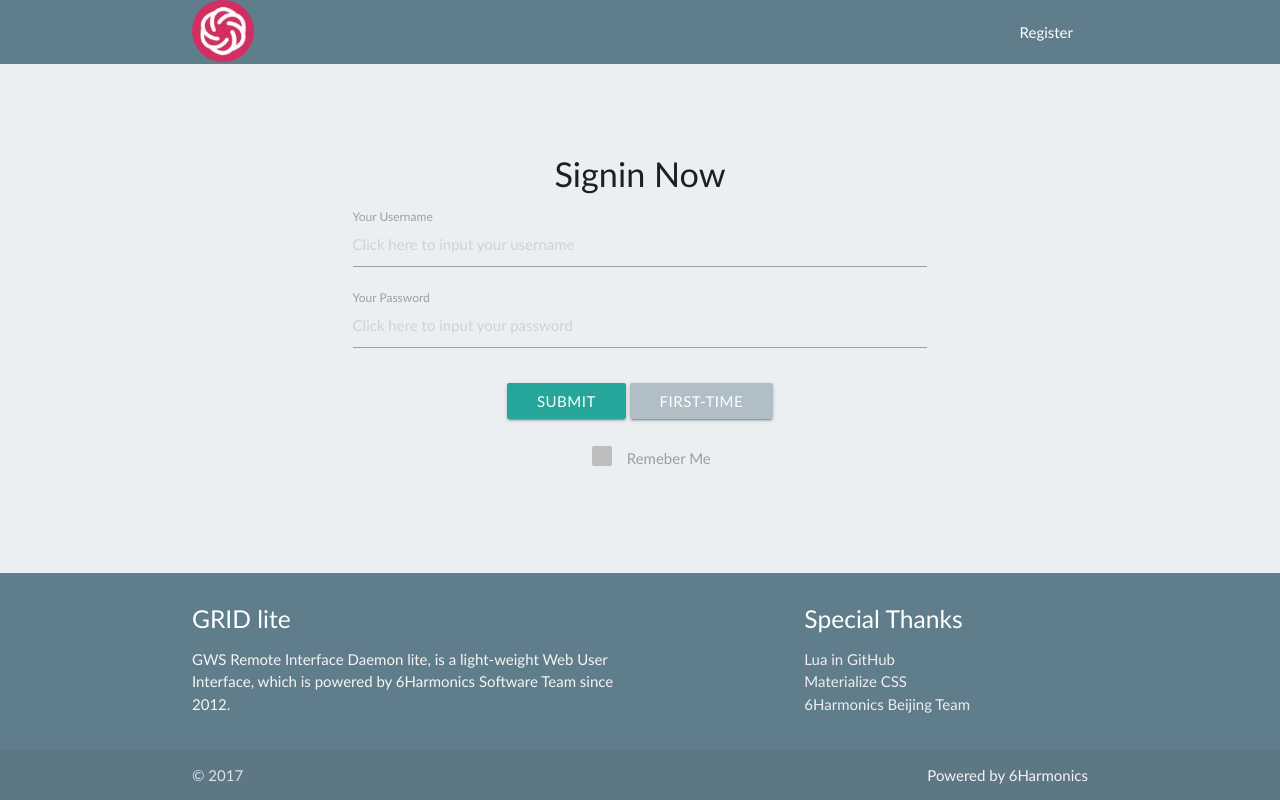
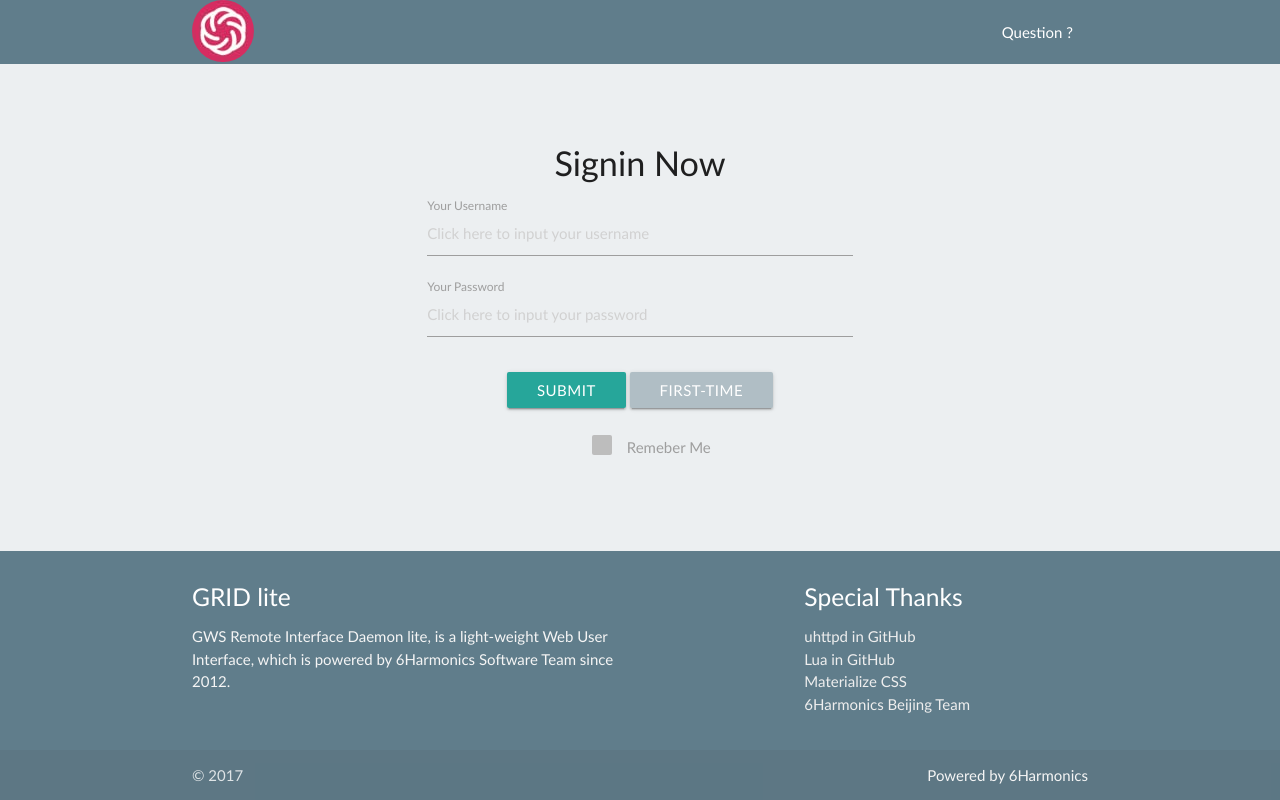
Before and after one commit to 6wilink/GRID-Lite, a plain HTML site: page www/grid/index.html in a window 1280 px wide. Drawn offline with Linux system fonts and the light colour scheme; a web font is replaced by a local one.

Commit message:
Preview & adjust.

```diff
--- a/www/grid/index.html
+++ b/www/grid/index.html
@@ -12,18 +12,18 @@
 	<nav class="blue-grey">
 		<div class="container">
 		<div class="nav-wrapper">
-			<a href="#" class="brand-logo valign-wrapper">
+			<a href="http://www.6harmonics.com/" class="brand-logo valign-wrapper" target="_blank">
 				<img src="res/logo_64.jpg" class="circle" />
 			</a>
 			<ul id="nav-mobile" class="right hide-on-med-and-down">
-			<li><a href="mailto:admin@6wilink.com">Register</a></li>
+			<li><a href="mailto:qige@6harmonics.com">Question ?</a></li>
 		</ul>
 		</div></div>
 	</nav>
 </header>
 <main class="section blue-grey lighten-5 valign-wrapper">
 	<div class="row container valign">
-		<form id="qz-form-login" class="col s8 offset-s2" action="/cgi-bin/">
+		<form id="qz-form-login" class="col s6 offset-s3" action="/cgi-bin/">
       		<div class="row blue-grey lighten-5">
 				<h4 class="light center">Signin Now</h4>
 				<div class="progress qz-doing">
@@ -72,7 +72,8 @@
           	<div class="col l4 offset-l2 s12">
             	<h5 class="white-text">Special Thanks</h5>
             	<ul>
-             		<li><a class="grey-text text-lighten-3" href="https://github.com/lua/lua.git" target="_blank">Lua in GitHub</a></li>
+             		<li><a class="grey-text text-lighten-3" href="https://github.com/bartve-enovation/uhttpd" target="_blank">uhttpd in GitHub</a></li>
+             		<li><a class="grey-text text-lighten-3" href="https://github.com/lua/lua" target="_blank">Lua in GitHub</a></li>
               		<li><a class="grey-text text-lighten-3" href="http://materializecss.com/" target="_blank">Materialize CSS</a></li>
               		<li><a class="grey-text text-lighten-3" href="#">6Harmonics Beijing Team</a></li>
             	</ul>
```
Also changed, not shown: www/index.html (+2 -2 lines).
